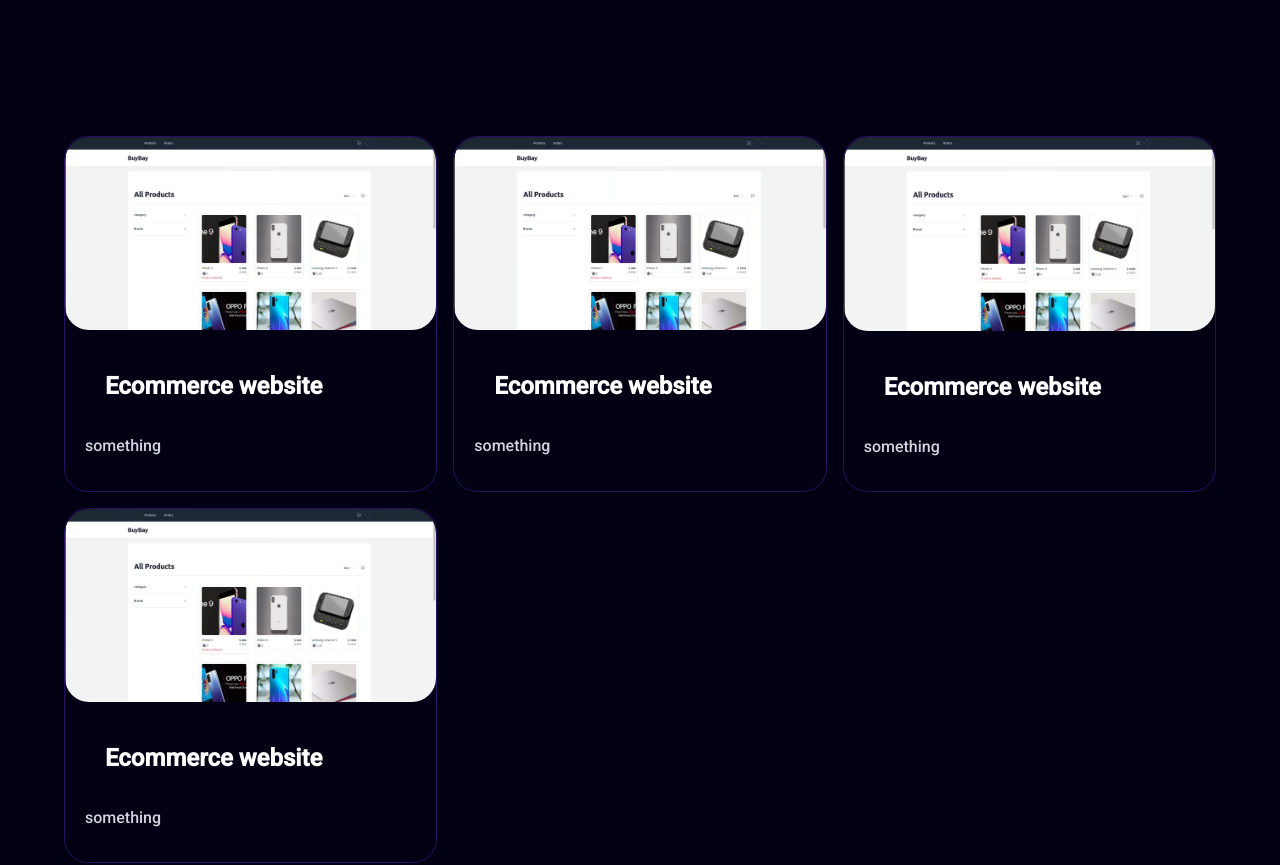
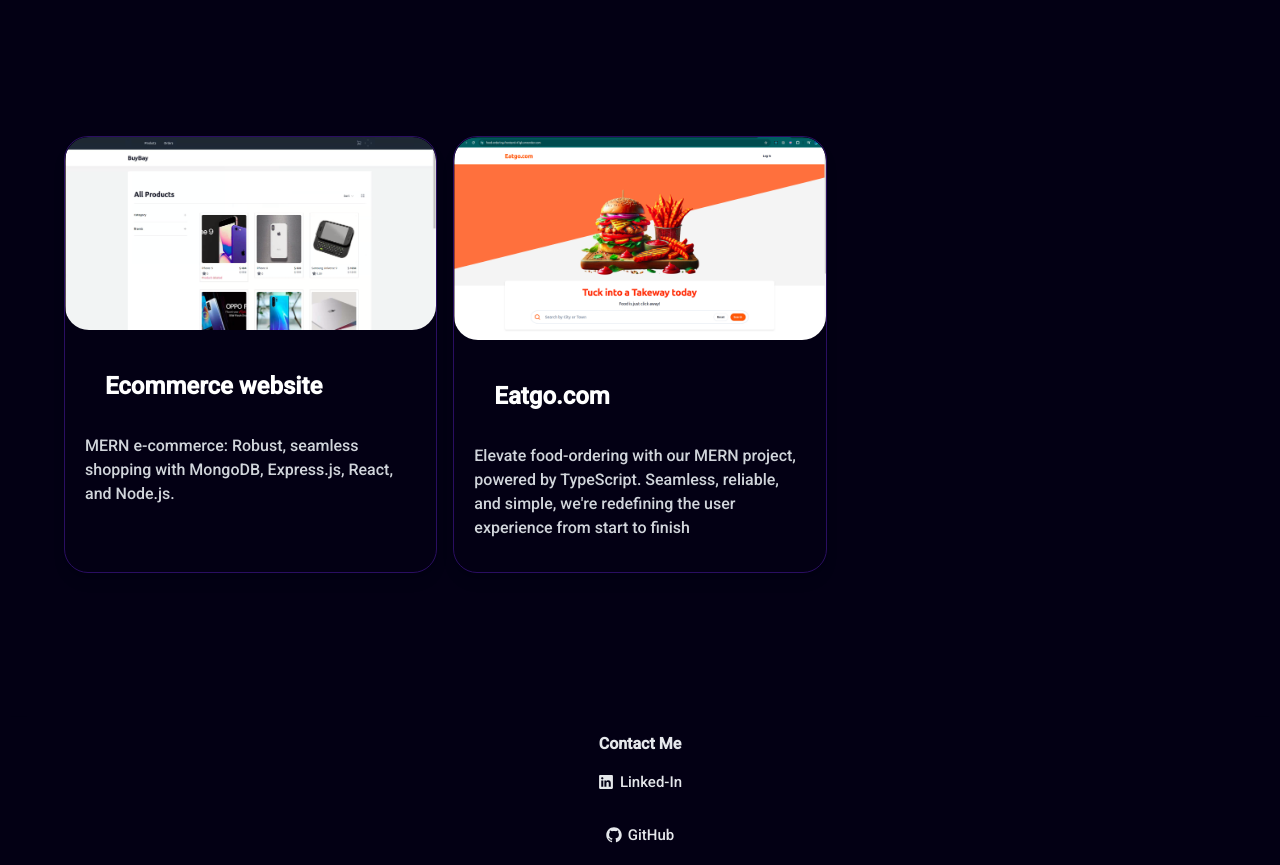
Before and after one commit to anwarkvzk/Portfolio, a Next.js app: page / in a window 1280 px wide. Shown: the part 1740-2605 px from the top of the page. Built offline with nearby package versions, Linux system fonts and the light colour scheme.

Commit message:
project and resume updated

```diff
--- a/components/main/Projects.tsx
+++ b/components/main/Projects.tsx
@@ -15,23 +15,14 @@
           <ProjectCard
             src="/Ecommerce.png"
             title="Ecommerce website"
-            description="something"
+            description="MERN e-commerce: Robust, seamless shopping with MongoDB, Express.js, React, and Node.js."
           />
           <ProjectCard
-            src="/Ecommerce.png"
-            title="Ecommerce website"
-            description="something"
+            src="/afoodordering.png"
+            title="Eatgo.com"
+            description="Elevate food-ordering with our MERN project, powered by TypeScript. Seamless, reliable, and simple, we're redefining the user experience from start to finish"
           />
-          <ProjectCard
-            src="/Ecommerce.png"
-            title="Ecommerce website"
-            description="something"
-          />
-          <ProjectCard
-            src="/Ecommerce.png"
-            title="Ecommerce website"
-            description="something"
-          />
+
         </div>
       </div>
     </div>
--- a/components/sub/HeroContent.tsx
+++ b/components/sub/HeroContent.tsx
@@ -50,7 +50,7 @@
           effectively in dynamic environments, delivering innovative solutions.
         </motion.p>
         <motion.a
-          href="/anwarresume.pdf"
+          href="/Anwar_Mernstack_Resume.pdf"
           variants={slideInFromLeft(1)}
           className="py-2 button-primary text-center text-white cursor-pointer rounded-lg max-w-[200px]"
         >
```
Also changed, not shown: public/afoodordering.png (added), 1 other file (tests, documents, lock files or other folders).
